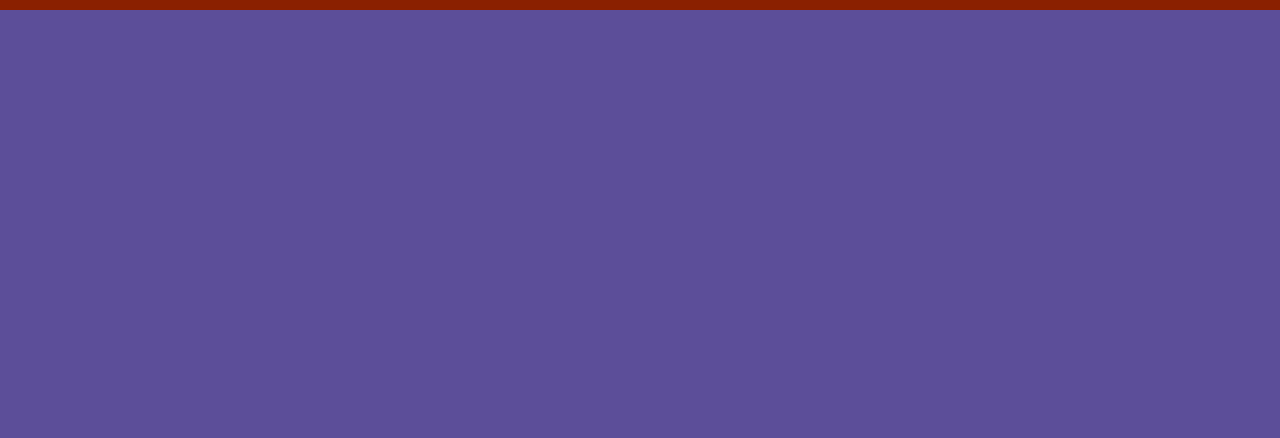
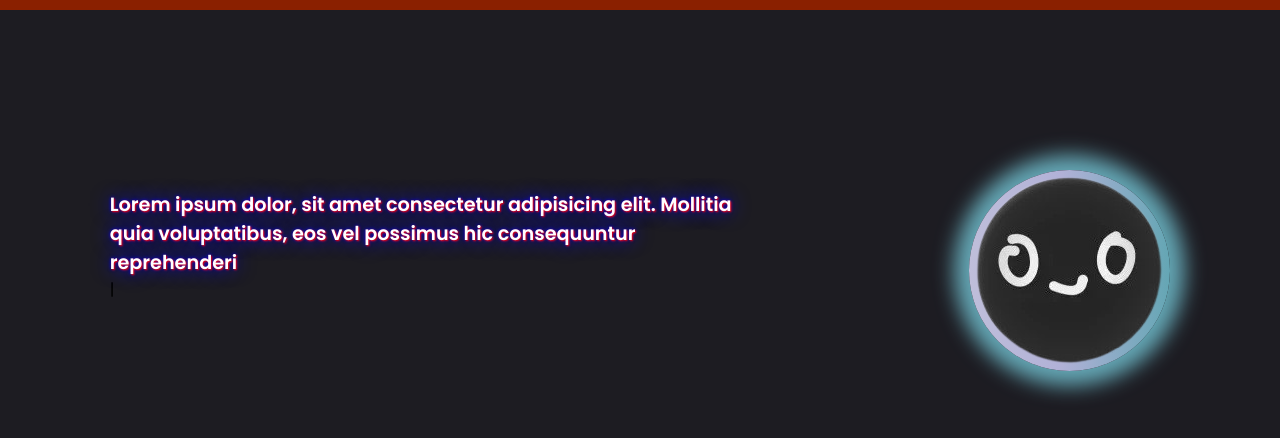
Before and after one commit to RezoTheProger/PortfolioSite, a plain HTML site: page index.html in a window 1280 px wide. Shown: the part 90-528 px from the top of the page. Drawn offline with nearby package versions, Linux system fonts and the light colour scheme.

Commit message:
fixes+about

```diff
--- a/index.html
+++ b/index.html
@@ -29,8 +29,24 @@
 
 
     <section class="Home">
+        <div class="HomePage">
+            <div class="txt">
+             <p id="typing"></p>
+            </div>
+             <img class="profile-photo" src="Img/tuxpi.com.1711179178-removebg-preview.png">
 
+        </div>
     </section>
 </body>
 <script src="index.js"></script>
+<script src="https://unpkg.com/typed.js@2.1.0/dist/typed.umd.js"></script>
+<script>var typed =new Typed('#typing', {
+    strings: ['Lorem ipsum dolor, sit amet consectetur adipisicing elit. Mollitia quia voluptatibus, eos vel possimus hic consequuntur reprehenderit in animi quasi aut voluptatum sapiente praesentium dolore atque cum! Reiciendis, fuga rerum?',
+                'caca'],
+    typeSpeed:30,
+    backSpeed:30,
+    backDelay:500
+
+
+})</script>
 </html>
--- a/style.css
+++ b/style.css
@@ -9,7 +9,7 @@
 
 }
 :root{
-    --bg-clr: #5c4e99;
+    --bg-clr: #1d1c22;
     --nav-clr : #8a2000;
     --h1-sz : 2.5rem;
     --h2-sz : 1.5rem;
@@ -18,6 +18,11 @@
 
 
 }
+body {
+    overflow: -moz-scrollbars-horizontal;
+    overflow-y: hidden;
+    overflow-x: auto;
+    }
 header{
     width: 100%;
     height: 100px;
@@ -45,7 +50,36 @@ body{
 section{
     width: 100%;
     height: 100vh;
-
-    color: beige;
+    background: var(--bg-clr);
     z-index: 5;
 }
+
+.HomePage{
+    height: 80vh;
+    display: flex;
+    align-items: baseline;
+    justify-content: space-around;
+}
+.profile-photo{
+
+    position: relative;
+    top: 25%;
+    border-radius: 50%;
+    border: 5px transparent  ;
+    background:  linear-gradient(90deg, rgba(191,190,218,1) 0%, rgba(177,177,215,1) 46%, rgba(100,166,180,1) 100%)  border-box;
+    box-shadow: 0 0 20px 15px  rgba(100,166,180,1) ;
+
+}
+.txt{
+    width: 50%;
+
+}
+
+.HomePage p{
+    position: relative;
+
+    color: white;
+    text-shadow: 1px 1px 2px red, 0 0 1em blue, 0 0 0.2em blue;
+    font-size: var(--h3-sz);
+    font-weight: 600;
+}
```
Also changed, not shown: about.html (added, +20 -0 lines), Img/tuxpi.com.1711179178-removebg-preview.png (added).
